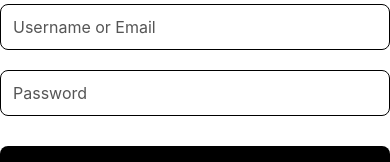
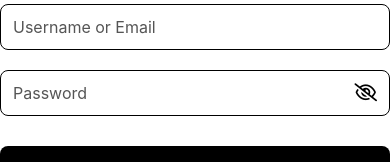
Before and after one commit to dhruvparmar25/MoktailMagic, a React Native app: screen /Login in a window 390 px wide. Shown: the part 380-542 px from the top of the page. Built offline with nearby package versions, Linux system fonts and the light colour scheme.

Commit message:
showpassword

```diff
--- a/src/screens/Login.js
+++ b/src/screens/Login.js
@@ -11,10 +11,14 @@ import {
 } from "react-native";
 import { login } from "../api/auth";
 import Toast from "react-native-toast-message";
+import { FontAwesome6 } from '@expo/vector-icons';
+
 
 const Login = ({ navigation }) => {
   const [username, setUsername] = useState("");
   const [password, setPassword] = useState("");
+  const [showPassword, setShowPassword] = useState(false);
+
 
   // ----------- Token check for auto-login -----------
   useEffect(() => {
@@ -35,12 +39,12 @@ const Login = ({ navigation }) => {
 
       if (response.jwt) {
         await AsyncStorage.setItem("token", response.jwt);
+        navigation.replace("Home");
         Toast.show({
           type: "success",
           text1: "Login Successful",
           text2: response.message,
         });
-        navigation.replace("Home");
       } else {
         Toast.show({
           type: "error",
@@ -72,19 +76,26 @@ const Login = ({ navigation }) => {
     autoCapitalize="none"
   />
 
+  {/* Password field with eye icon */}
+  <View style={styles.passwordContainer}>
     <TextInput
-        style={styles.input}
+      style={styles.passwordInput}
       placeholder="Password"
       placeholderTextColor="#555"
       value={password}
       onChangeText={setPassword}
-        secureTextEntry
+      secureTextEntry={!showPassword}
     />
+    <TouchableOpacity onPress={() => setShowPassword(!showPassword)}>
+      <FontAwesome6 name={showPassword ? 'eye' : 'eye-slash'} size={18} style={styles.eyeIcon} />
+    </TouchableOpacity>
+  </View>
 
   <TouchableOpacity style={styles.button} onPress={handleLogin}>
     <Text style={styles.buttonText}>Sign In</Text>
   </TouchableOpacity>
 </SafeAreaView>
+
   );
 };
 
@@ -131,6 +142,28 @@ const styles = StyleSheet.create({
     color: "#000",
     textDecorationLine: "underline",
   },
+  passwordContainer: {
+  flexDirection: 'row',
+  alignItems: 'center',
+  width: '100%',
+  borderWidth: 1,
+  borderColor: '#000',
+  borderRadius: 8,
+  marginBottom: 20,
+  paddingRight: 12, // sirf right me thoda space eye icon ke liye
+},
+passwordInput: {
+  flex: 1,
+  paddingVertical: 12,
+  paddingLeft: 12, // left padding input ke liye
+  fontSize: 16,
+  color: '#000',
+},
+eyeIcon: {
+  marginLeft: 8,
+  color: '#000',
+}
+
 });
 
 export default Login;
```
Lines whose indentation alone changed are shown as unchanged.
